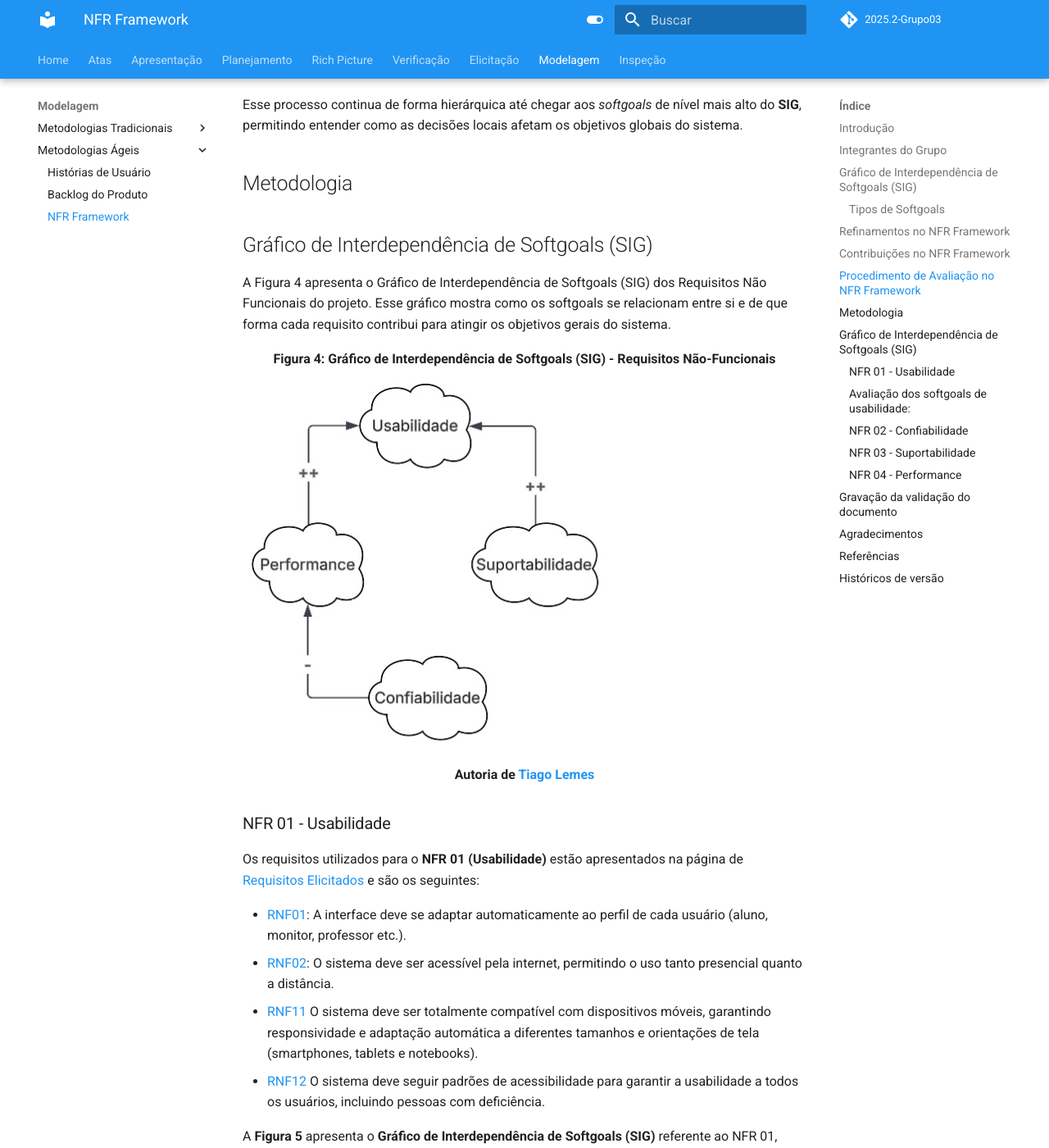
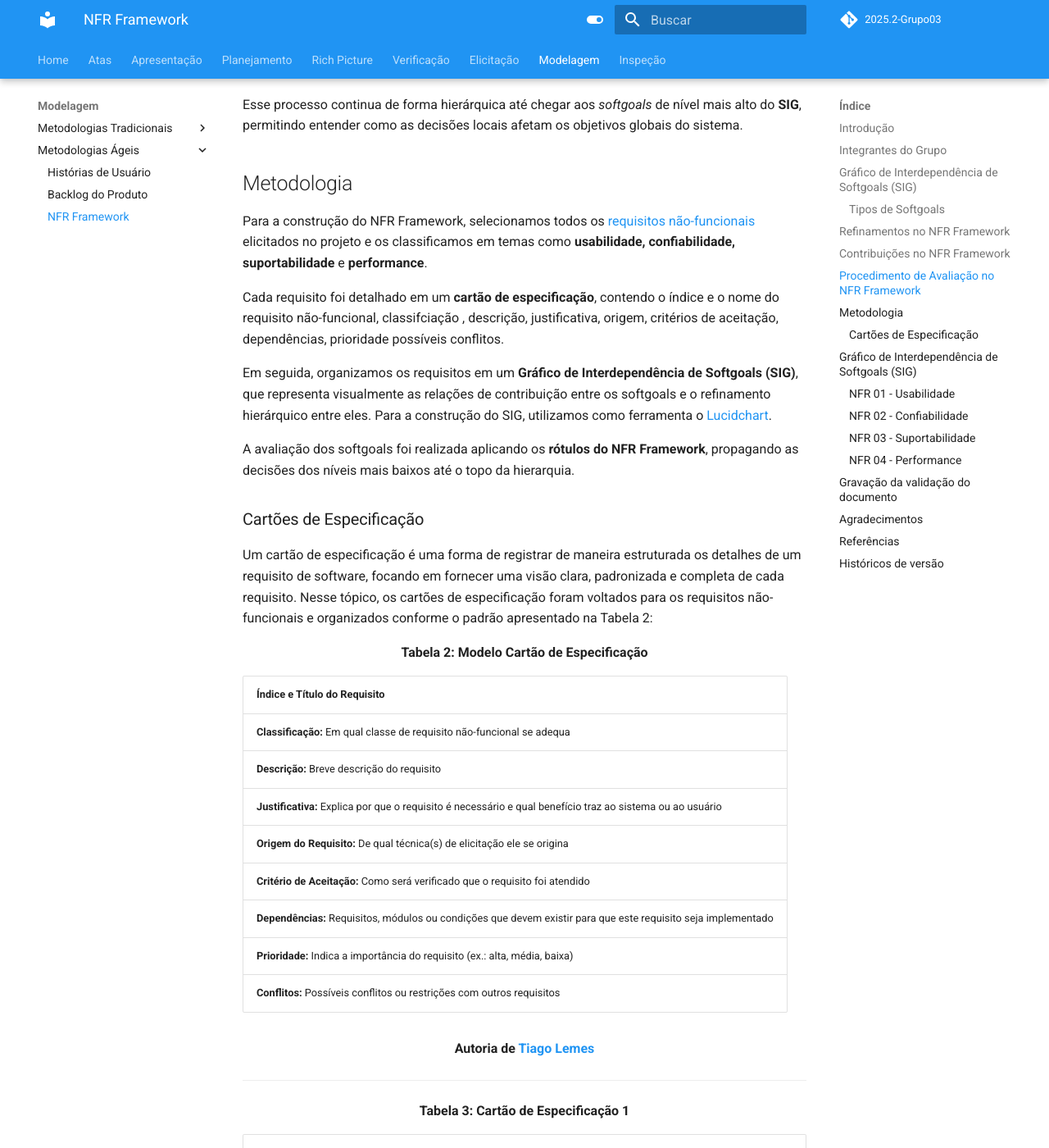
Before and after one commit to Requisitos-de-Software/2025.2-Grupo03, an MkDocs documentation site: the page built from docs/Modelagem/nfr_framework.md, in a window 1280 px wide and 1400 px high, scrolled down 4538 px. Shown: the whole window at 82% size. Built offline with MkDocs 1.6.1 and Material for MkDocs 9.7.7, drawn with Linux system fonts in a browser that asks for light colours; comment, search, counter and statistics services are not loaded; some of the changed text lies outside the part shown.

Commit message:
atualização da página NFR

```diff
--- a/docs/Modelagem/nfr_framework.md
+++ b/docs/Modelagem/nfr_framework.md
@@ -104,6 +104,71 @@
 
 ## Metodologia
 
+Para a construção do NFR Framework, selecionamos todos os [requisitos não-funcionais](https://requisitos-de-software.github.io/2025.2-Grupo03/Elicitacao/requisitos_elicitados/#requisitos-nao-funcionais) elicitados no projeto e os classificamos em temas como **usabilidade, confiabilidade, suportabilidade** e **performance**.
+
+Cada requisito foi detalhado em um **cartão de especificação**, contendo o índice e o nome do requisito não-funcional, classifciação , descrição, justificativa, origem, critérios de aceitação, dependências, prioridade possíveis conflitos.
+
+Em seguida, organizamos os requisitos em um **Gráfico de Interdependência de Softgoals (SIG)**, que representa visualmente as relações de contribuição entre os softgoals e o refinamento hierárquico entre eles. Para a construção do SIG, utilizamos como ferramenta o [Lucidchart](https://www.lucidchart.com/).
+
+A avaliação dos softgoals foi realizada aplicando os **rótulos do NFR Framework**, propagando as decisões dos níveis mais baixos até o topo da hierarquia.
+
+
+### Cartões de Especificação
+
+Um cartão de especificação é uma forma de registrar de maneira estruturada os detalhes de um requisito de software, focando em fornecer uma visão clara, padronizada e completa de cada requisito. Nesse tópico, os cartões de especificação foram voltados para os requisitos não-funcionais e organizados conforme o padrão apresentado na Tabela 2:
+
+<div align="center"><strong>Tabela 2: Modelo Cartão de Especificação</strong></div>
+
+| Índice e Título do Requisito |
+|---------------------------|
+| **Classificação:** Em qual classe de requisito não-funcional se adequa |
+**Descrição:** Breve descrição do requisito |
+**Justificativa:** Explica por que o requisito é necessário e qual benefício traz ao sistema ou ao usuário |
+**Origem do Requisito:** De qual técnica(s) de elicitação ele se origina  |
+**Critério de Aceitação:** Como será verificado que o requisito foi atendido |
+**Dependências:** Requisitos, módulos ou condições que devem existir para que este requisito seja implementado |
+**Prioridade:** Indica a importância do requisito (ex.: alta, média, baixa) |
+**Conflitos:** Possíveis conflitos ou restrições com outros requisitos |
+
+<div align="center"><strong>Autoria de <a href="https://github.com/TiagoTeixeira-2005">Tiago Lemes</a></strong></div>
+
+---
+
+<div align="center"><strong>Tabela 3: Cartão de Especificação 1</strong></div>
+
+|  [RNF01](https://requisitos-de-software.github.io/2025.2-Grupo03/Elicitacao/requisitos_elicitados/#requisitos-nao-funcionais) – Adaptabilidade ao Perfil|
+|---------------------------|
+| **Classificação:** Usabilidade  |
+**Descrição:** A interface deve se adaptar automaticamente ao perfil de cada indivíduo (aluno, monitor, professor, etc.), exibindo apenas as funcionalidades e informações relevantes a cada papel.  |
+**Justificativa:** Personalizar a experiência do usuário, tornando a navegação mais intuitiva e reduzindo a complexidade de uso para diferentes perfis.  |
+**Origem do Requisito:** [Análise de Documento](https://requisitos-de-software.github.io/2025.2-Grupo03/Elicitacao/analise_de_documentos/#requisitos-nao-funcionais) |
+**Critério de Aceitação:** O sistema ajusta automaticamente o conteúdo e as permissões de acordo com o perfil do usuário no momento do login.  |
+**Dependências:** Cadastro e autenticação de perfis de usuário.  |
+**Prioridade:** Alta  |
+**Conflitos:** Nenhum  |
+
+<div align="center"><strong>Autoria de <a href="https://github.com/TiagoTeixeira-2005">Tiago Lemes</a></strong></div>
+
+---
+
+<div align="center"><strong>Tabela 4: Cartão de Especificação 2</strong></div>
+
+
+|  [RNF05](https://requisitos-de-software.github.io/2025.2-Grupo03/Elicitacao/requisitos_elicitados/#requisitos-nao-funcionais) – Recursos Alinhados à TAS|
+|---------------------------|
+| **Classificação:** Suportabilidade |
+**Descrição:** O sistema deve empregar recursos tecnológicos alinhados à Teoria da Aprendizagem Significativa (TAS). Isso significa que o sistema deve utilizar ferramentas e tecnologias que facilitem a aprendizagem ativa, conectando novas informações aos conhecimentos prévios do usuário, promovendo compreensão profunda e retenção duradoura. |
+**Justificativa:** Garantir que a plataforma ofereça suporte pedagógico adequado, reforçando a aprendizagem ativa e contextualizada de acordo com a Teoria da Aprendizagem Significativa.  |
+**Origem do Requisito:** [Análise de Documento](https://requisitos-de-software.github.io/2025.2-Grupo03/Elicitacao/analise_de_documentos/#requisitos-nao-funcionais)   |
+**Critério de Aceitação:** O sistema incorpora mecanismos (como mapas conceituais, recomendações de conteúdo e feedback contextual) que relacionam novos conceitos aos conhecimentos prévios do usuário. |
+**Dependências:** Modelagem dos conteúdos educacionais com base na TAS.  |
+**Prioridade:** Média  |
+**Conflitos:** Nenhum  |
+
+<div align="center"><strong>Autoria de <a href="https://github.com/TiagoTeixeira-2005">Tiago Lemes</a></strong></div>
+
+---
+
 ## Gráfico de Interdependência de Softgoals (SIG)
 A Figura 4 apresenta o Gráfico de Interdependência de Softgoals (SIG) dos Requisitos Não Funcionais do projeto.
 Esse gráfico mostra como os softgoals se relacionam entre si e de que forma cada requisito contribui para atingir os objetivos gerais do sistema.
```
Also changed, not shown: other parts of docs/Modelagem/nfr_framework.md (+5 -5 lines).
